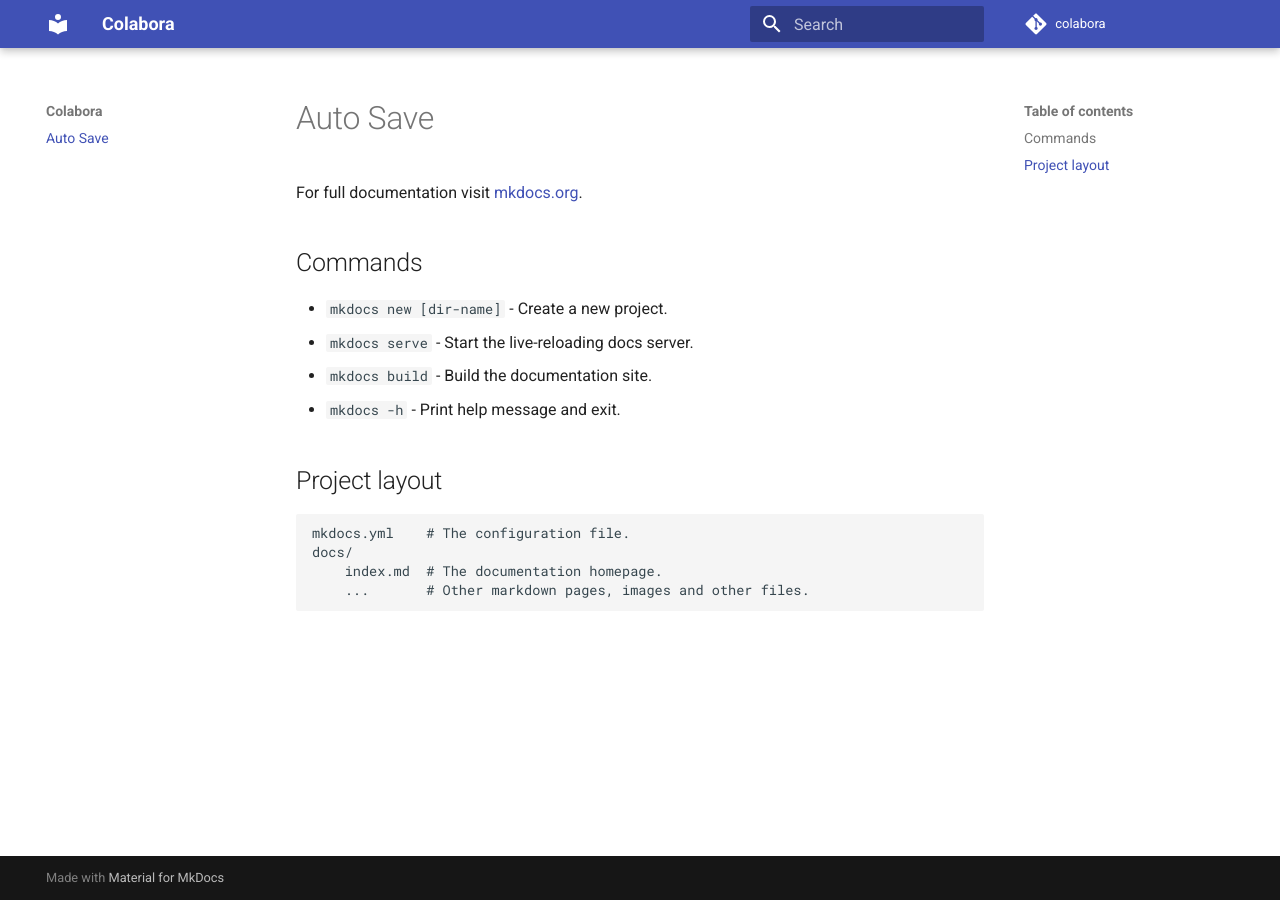
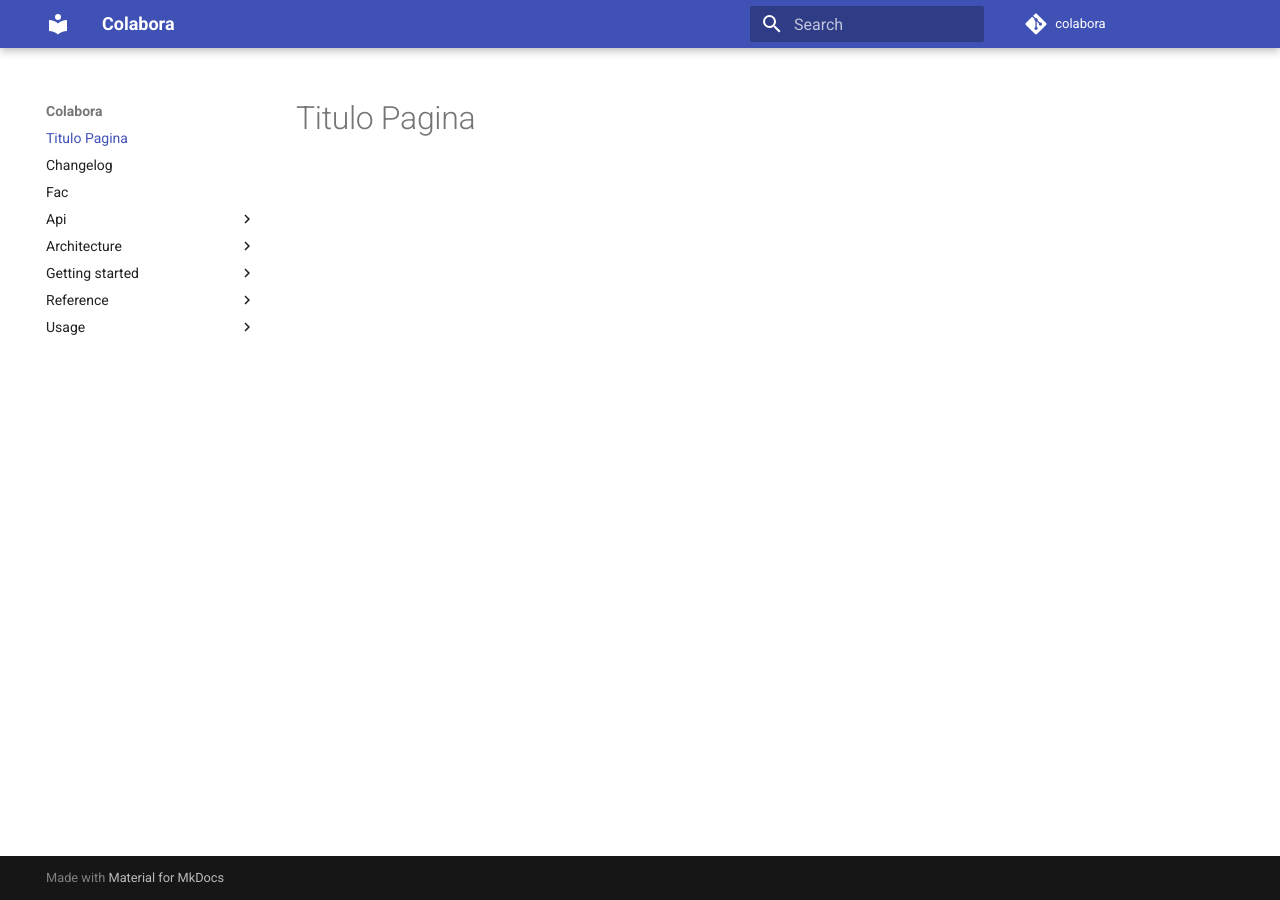
Before and after one commit to trabalhos-si-fiap/colabora-app, an MkDocs documentation site: the page built from docs/index.md, in a window 1280 px wide. Built offline with MkDocs 1.6.1 and Material for MkDocs 9.7.7, drawn with Linux system fonts in a browser that asks for light colours; comment, search, counter and statistics services are not loaded.

Commit message:
Estrutura de pastas da documentação

```diff
--- a/docs/index.md
+++ b/docs/index.md
@@ -1,17 +1 @@
-# Auto Save
-
-For full documentation visit [mkdocs.org](https://www.mkdocs.org).
-
-## Commands
-
-* `mkdocs new [dir-name]` - Create a new project.
-* `mkdocs serve` - Start the live-reloading docs server.
-* `mkdocs build` - Build the documentation site.
-* `mkdocs -h` - Print help message and exit.
-
-## Project layout
-
-    mkdocs.yml    # The configuration file.
-    docs/
-        index.md  # The documentation homepage.
-        ...       # Other markdown pages, images and other files.
+# Titulo Pagina
```
Also changed, not shown: docs/api/endpoints.md (added), docs/api/introduction.md (added), docs/api/modules.md (added), docs/architecture/data-model.md (added), docs/architecture/design.md (added), docs/architecture/diagrams.md (added), docs/changelog.md (added), docs/fac.md (added), docs/getting-started/configuration.md (added), docs/getting-started/installation.md (added), docs/getting-started/run-locally.md (added), docs/reference/module1.md (added), docs/reference/module2.md (added), docs/usage/cli.md (added), 2 more files.
